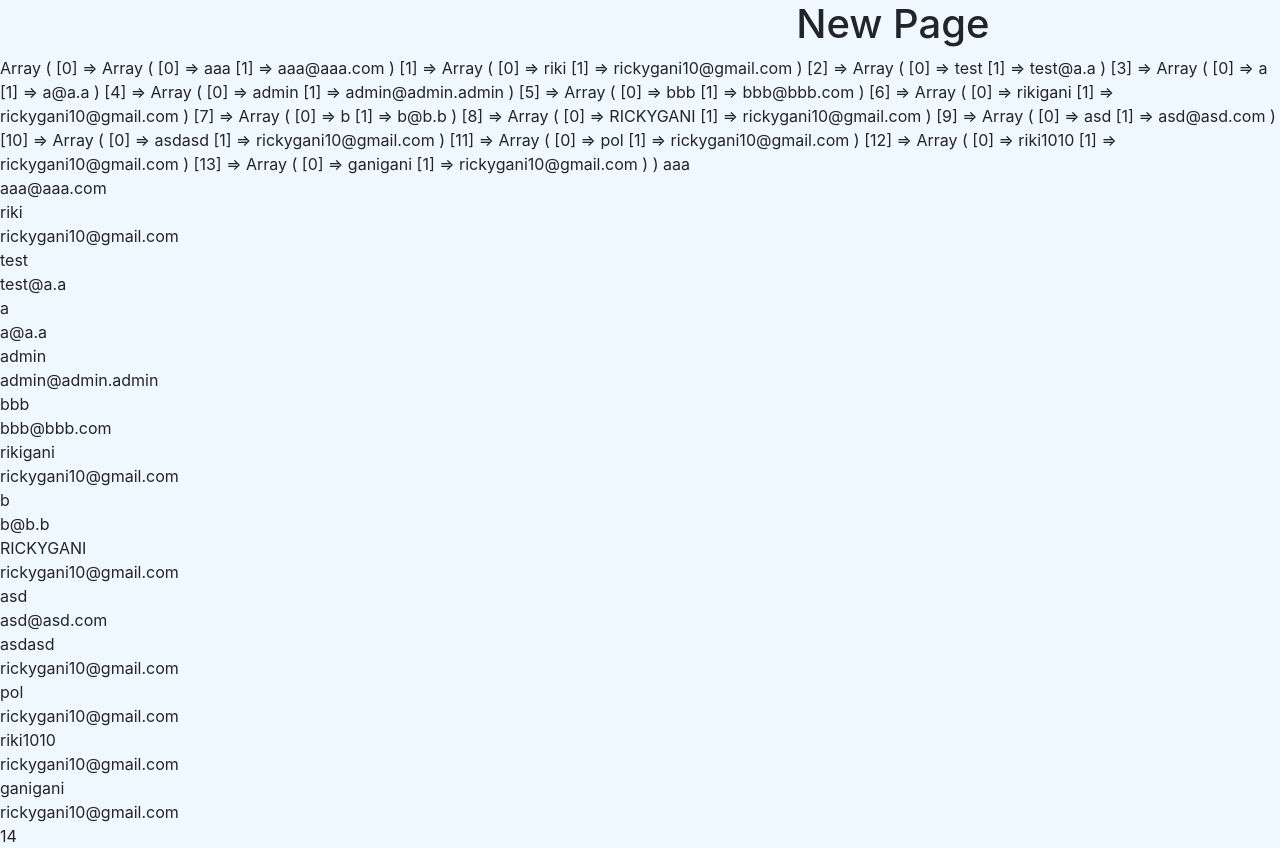
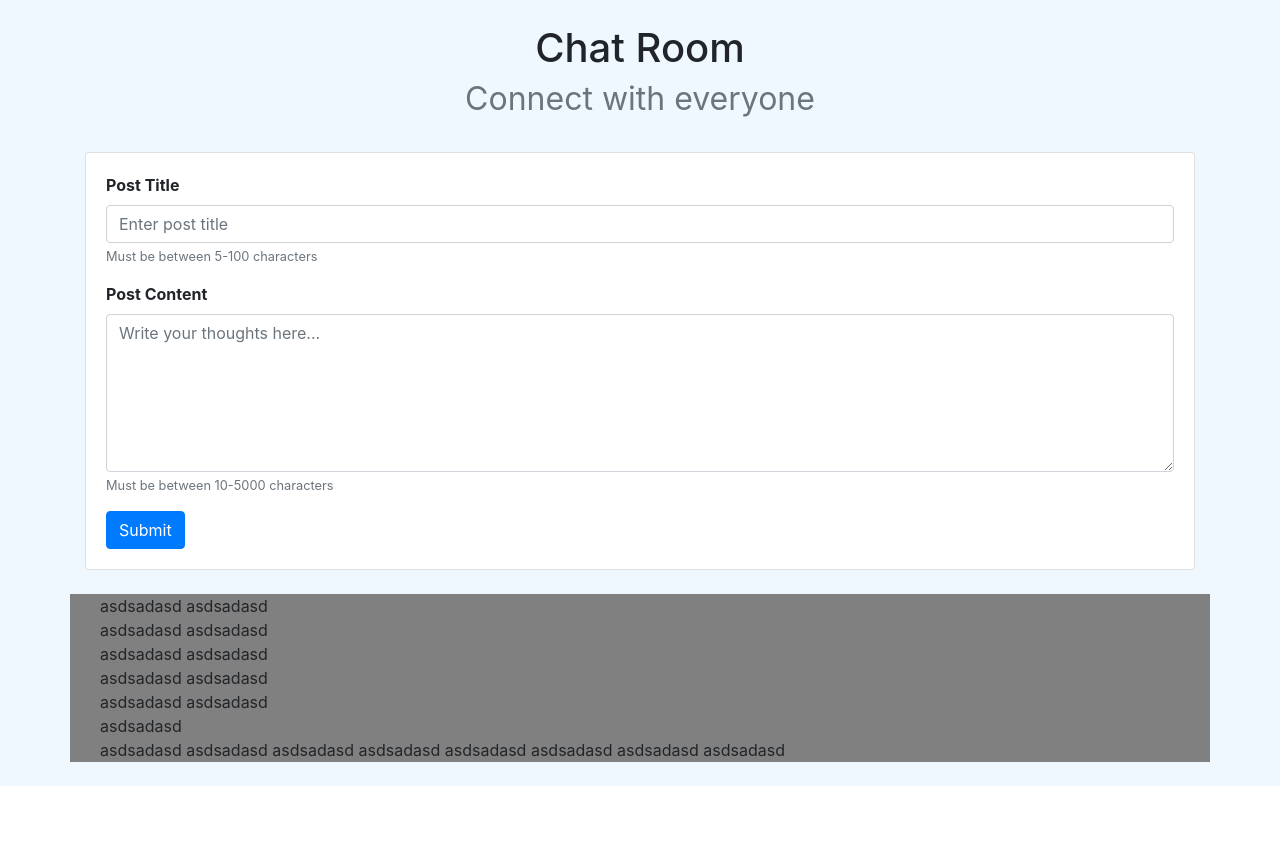
Before and after one commit to ZyphonGT/WebsiteLogin, a PHP site: page /chat.php in a window 1280 px wide. Shown: the part 80-928 px from the top of the page. After the commit the page ends 866 px from the top, so only its background shows below. Run offline with PHP 8.4, Linux system fonts and the light colour scheme; data comes from the database, SQL or seed files in the repository.

Commit message:
Update chat.php (unfinished)

```diff
--- a/chat.php
+++ b/chat.php
@@ -1,40 +1,110 @@
 <?php
-session_start();
-
-$link = mysqli_connect("localhost","root","","brinets");
-    if(!$link) {
-        die("Connection Failed: ".mysqli_connect_error());
-    }
-/******************
- * Take Username  *
- ******************/
-
-if(!isset($_SESSION['uid'])){
-	$username = "Please relogin";
-} else{
-	$username = $_SESSION['uid'];
-}
-
-/******************
- * Session Expiry *
- ******************/
-
-if (isset($_SESSION['LAST_ACTIVITY']) && (time() - $_SESSION['LAST_ACTIVITY'] > 300)) {
-    // last request was more than 5 minutes ago
-    session_unset();     // unset $_SESSION variable for the run-time
-    session_destroy();   // destroy session data in storage
-    header("Location: login.php?error=inactivity");
-    exit();
-}
-$_SESSION['LAST_ACTIVITY'] = time(); // update last activity time stamp
-
 require 'header.php';
-
 ?>
 
+<link rel="stylesheet" href="style/chat.css">
+
 <main>
-    <h1>New Page</h1>
-    <?php
+
+
+    <div class="container my-4">
+
+        <!-- Page Title -->
+        <div class="row my-4">
+            <div class="col chatpage-title">
+                <h1>Chat Room<br><small class="text-muted">Connect with everyone</small></h1>
+            </div>
+        </div>
+
+        <!-- Chat Form -->
+        <div class="row my-4">
+            <div class="col">
+                <div class="card">
+                    <form method="" action="">
+                        <div class="form-group">
+                            <label for="InputPostTitle"><strong>Post Title</strong></label>
+                            <input type="text" class="form-control" id="InputPostTitle" aria-describedby="PostTitleHelp" placeholder="Enter post title">
+                            <small id="PostTitleHelp" class="form-text text-muted">Must be between 5-100 characters</small>
+                        </div>
+                        <div class="form-group">
+                            <label for="InputPostContent"><strong>Post Content</strong></label>
+                            <textarea class="form-control" id="InputPostContent" aria-describedby="PostContentHelp" rows="6" placeholder="Write your thoughts here..."></textarea>
+                            <small id="PostContentHelp" class="form-text text-muted">Must be between 10-5000 characters</small>
+                        </div>
+
+                        <button type="submit" class="btn btn-primary">Submit</button>
+                    </form>
+                </div>
+            </div>
+        </div>
+
+        <!-- Chat Log -->
+        <div class="row my-4">
+            <div class="col-12 post-box">
+                <div class="col-3 post-userinfo">
+                    asdsadasd asdsadasd asdsadasd asdsadasd asdsadasd asdsadasd asdsadasd asdsadasd asdsadasd asdsadasd asdsadasd
+                </div>
+                <div class="col-8 post-content">
+                    asdsadasd asdsadasd asdsadasd asdsadasd asdsadasd asdsadasd asdsadasd asdsadasd
+                </div>
+
+            </div>
+        </div>
+
+
+    </div>
+</main>
+
+<?php
+    require 'footer.php';
+?>
+
+
+
+
+<?php
+
+// Retrieve datetime
+/*
+$sql  = "SELECT * FROM post_table";
+$stmt = mysqli_stmt_init($link);
+if(!mysqli_stmt_prepare($stmt, $sql)) {
+    header("Location: chat.php?error=sqlerror1");
+    exit();
+} else {
+    mysqli_stmt_execute($stmt);
+    $result = mysqli_stmt_get_result($stmt);
+
+    $datas = array();
+
+    //If there is post
+    if(mysqli_num_rows($result) > 0) {
+        while($row = mysqli_fetch_assoc($result)) {
+            array_push($datas, $row);
+        }
+
+        print_r($datas);
+
+        foreach($datas as $line) {
+            // print_r($uid." ");
+            foreach($line as $x)
+            {
+                print_r($x."<br>");
+            }
+            // print_r($datas[0]["post_content"]);
+        }
+    }
+    else {
+        //username NOT found
+        header("Location: login.php?error=uidNotFound&uid=".$username);
+        exit();
+    }
+
+}
+*/
+
+// Retrieving Data from DB
+/*
         $sql  = "SELECT username, email FROM user";
         $stmt = mysqli_stmt_init($link);
         if(!mysqli_stmt_prepare($stmt, $sql)) {
@@ -71,9 +141,5 @@ require 'header.php';
             }
 
         }
-    ?>
-</main>
-
-<?php
-    require 'footer.php';
+        */
 ?>
--- a/header.php
+++ b/header.php
@@ -1,3 +1,35 @@
+<?php
+        session_start();
+
+        $link = mysqli_connect("localhost","root","","brinets");
+            if(!$link) {
+                die("Connection Failed: ".mysqli_connect_error());
+            }
+        /******************
+         * Take Username  *
+         ******************/
+
+        if(!isset($_SESSION['uid'])){
+            $username = "Please relogin";
+        } else{
+            $username = $_SESSION['uid'];
+        }
+
+        /******************
+         * Session Expiry *
+         ******************/
+
+        if (isset($_SESSION['LAST_ACTIVITY']) && (time() - $_SESSION['LAST_ACTIVITY'] > 300)) {
+            // last request was more than 5 minutes ago
+            session_unset();     // unset $_SESSION variable for the run-time
+            session_destroy();   // destroy session data in storage
+            header("Location: login.php?error=inactivity");
+            exit();
+        }
+        $_SESSION['LAST_ACTIVITY'] = time(); // update last activity time stamp
+?>
+
+
 <!DOCTYPE HTML>
 <html lang="en">
 <head>
@@ -42,6 +74,7 @@
         <span id="or">Welcome back, USERNAME!</span>
         -->
 
+
      </nav>
 </header>
 <body>
--- /dev/null
+++ b/style/chat.css
@@ -0,0 +1,11 @@
+.chatpage-title {
+    text-align: center;
+}
+
+.card {
+    padding: 20px 20px;
+}
+
+.post-box {
+    background-color: gray;
+}
```
Also changed, not shown: menu.php (+0 -27 lines).
